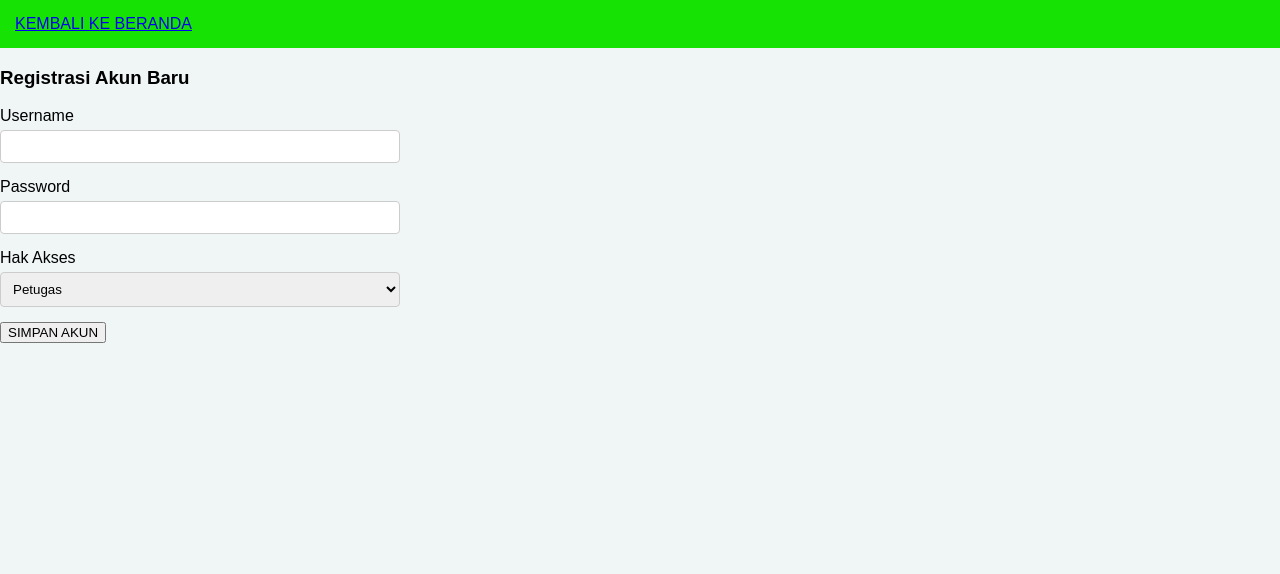
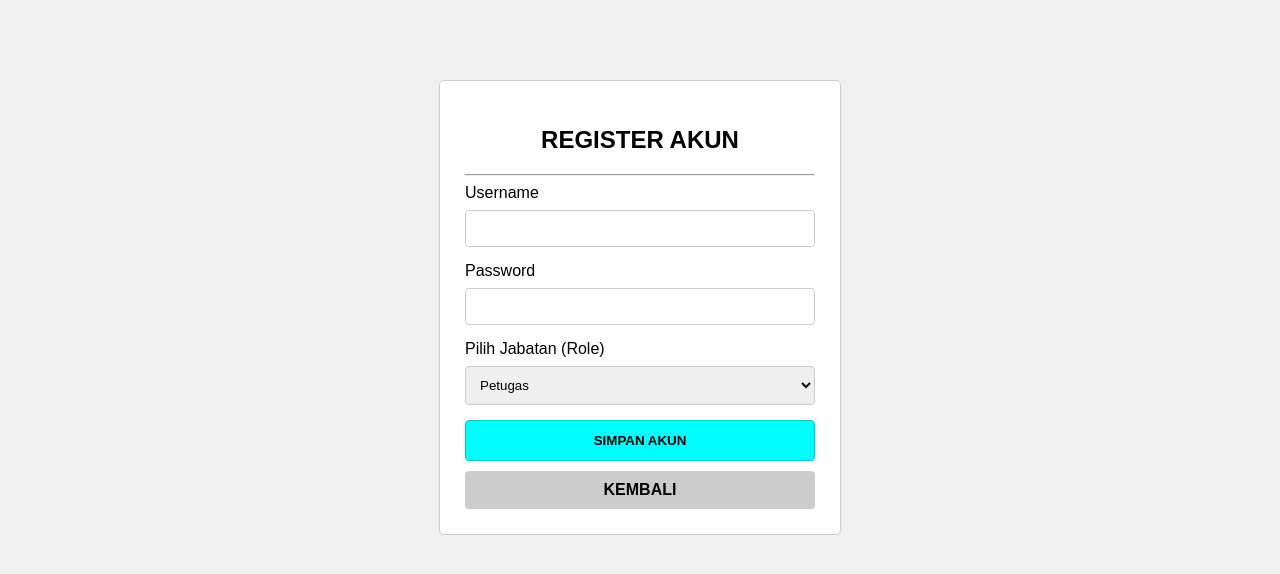
Before and after one commit to devdeflinenabila/ukk_rpl211111, a PHP site: page /registrasi.php in a window 1280 px wide. Shown: the top 574 px of the page. Run offline with PHP 8.4, Linux system fonts and the light colour scheme; the visitor is signed in with stand-in values (Sample User, id 1).

Commit message:
perbaikan remidi ukk

```diff
--- a/registrasi.php
+++ b/registrasi.php
@@ -1,42 +1,93 @@
 <?php
 session_start();
 include 'koneksi.php';
-if ($_SESSION['role'] != 'administrator') {
+
+if (!isset($_SESSION['username']) || $_SESSION['role'] != 'administrator') {
     header("Location: dashboard.php");
+    exit;
 }
 
-if (isset($_POST['simpan'])) {
+if (isset($_POST['daftar'])) {
     $user = $_POST['username'];
     $pass = $_POST['password'];
     $role = $_POST['role'];
-    $db->query("INSERT INTO user VALUES (NULL, '$user', '$pass', '$role')");
-    echo "<script>alert('User berhasil ditambahkan!');</script>";
+
+    $db->query("INSERT INTO user (Username, Password, Role) VALUES ('$user', '$pass', '$role')");
+    echo "<script>alert('Akun berhasil dibuat!'); window.location='dashboard.php';</script>";
 }
 ?>
 <!DOCTYPE html>
 <html>
 <head>
-    <title>Registrasi Petugas</title>
-    <link rel="stylesheet" href="style.css">
+    <title>Registrasi Akun</title>
+    <style>
+        body {
+            font-family: Arial, sans-serif;
+            background-color: #f0f0f0;
+            margin: 0;
+            padding: 0;
+        }
+        .kotak-register {
+            width: 350px;
+            margin: 80px auto;
+            background-color: white;
+            padding: 25px;
+            border: 1px solid #ccc;
+            border-radius: 5px;
+        }
+        input, select {
+            width: 100%;
+            padding: 10px;
+            margin: 8px 0 15px 0;
+            box-sizing: border-box;
+            border: 1px solid #ccc;
+            border-radius: 4px;
+        }
+        .tombol-simpan {
+            width: 100%;
+            background-color: aqua;
+            color: black;
+            padding: 12px;
+            font-weight: bold;
+            border: 1px solid #00cccc;
+            border-radius: 4px;
+            cursor: pointer;
+        }
+        .tombol-kembali {
+            display: block;
+            text-align: center;
+            background-color: #cccccc;
+            color: black;
+            text-decoration: none;
+            padding: 10px;
+            margin-top: 10px;
+            font-weight: bold;
+            border-radius: 4px;
+        }
+    </style>
 </head>
 <body>
-    <div class="navbar">
-        <a href="dashboard.php"> KEMBALI KE BERANDA</a>
-    </div>
-    <div class="container" style="width:400px;">
-        <h3>Registrasi Akun Baru</h3>
+
+    <div class="kotak-register">
+        <h2 align="center">REGISTER AKUN</h2>
+        <hr>
         <form method="POST">
             <label>Username</label>
             <input type="text" name="username" required>
+
             <label>Password</label>
             <input type="password" name="password" required>
-            <label>Hak Akses</label>
+
+            <label>Pilih Jabatan (Role)</label>
             <select name="role">
                 <option value="petugas">Petugas</option>
                 <option value="administrator">Administrator</option>
             </select>
-            <button type="submit" name="simpan" class="btn-hijau">SIMPAN AKUN</button>
+
+            <button type="submit" name="daftar" class="tombol-simpan">SIMPAN AKUN</button>
+            <a href="dashboard.php" class="tombol-kembali">KEMBALI</a>
         </form>
     </div>
+
 </body>
 </html>
--- a/style.css
+++ b/style.css
@@ -5,14 +5,18 @@ body {
     padding: 0;
 }
 .navbar {
-    background-color: #16e303;
-    padding: 15px;
-    color: white;
+    width: 320%;
+    border-radius: 5px;
+    box-shadow: 0 0 10px rgba(0,0,0,0.1);
+    margin:100px auto;
+    background: #01ffea;
+    padding: 25px;
+    color: rgb(110, 196, 235);
 }
 .kotak-login {
     width: 320px;
     margin: 100px auto;
-    background: rgb(13, 161, 126);
+    background: rgb(0, 255, 195);
     padding: 25px;
     border-radius: 5px;
     box-shadow: 0 0 10px rgba(0,0,0,0.1);
@@ -22,6 +26,10 @@ input, select, textarea {
     padding: 8px;
     margin: 5px 0 15px 0;
     box-sizing: border-box;
-    border: 1px solid #ccc;
+    border: 1px solid #989191;
     border-radius: 4px;
 }
+th, td {
+    padding: 10px;
+    text-align: left;
+}
```
Also changed, not shown: dashboard.php (+60 -8 lines), file/laporan.php (deleted, +0 -55 lines), laporan.php (+55 -0 lines).
